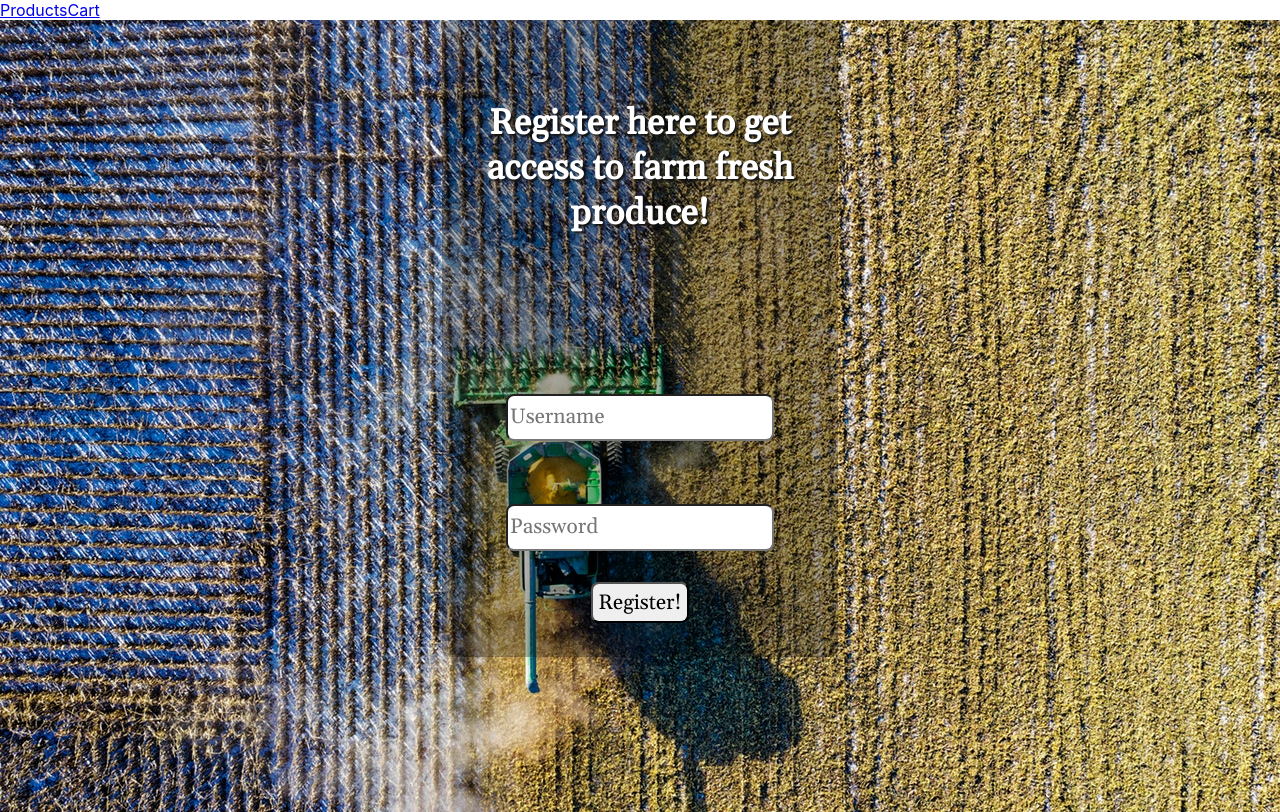
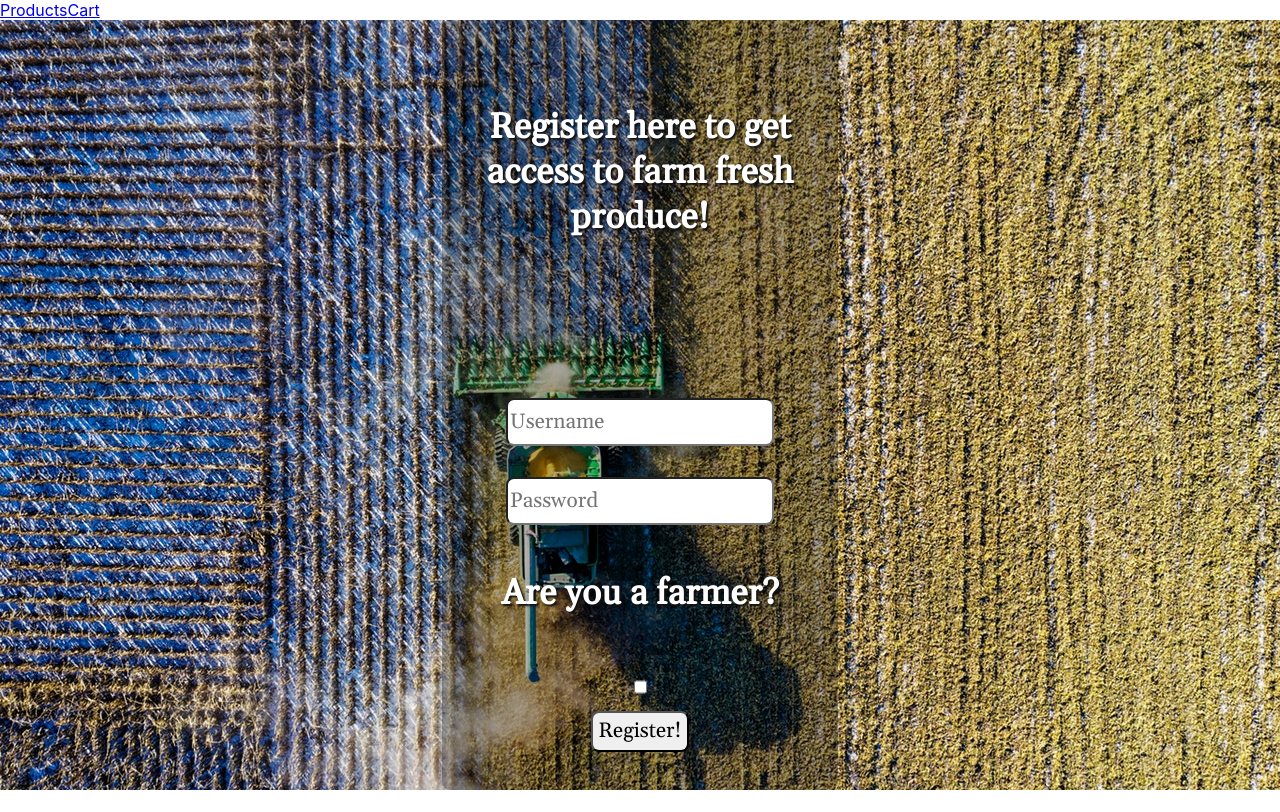
Before and after one commit to build-farm-fresh-produce/front-end, a React (Create React App) app in the folder farm-fresh/: page /register-user in a window 1280 px wide. Built offline with nearby package versions, Linux system fonts and the light colour scheme.

Commit message:
Began working on registering farmer.

```diff
--- a/farm-fresh/src/App.css
+++ b/farm-fresh/src/App.css
@@ -11,5 +11,5 @@
 .field {
   background: url('./img//milling.jpg')no-repeat center;
   background-size: cover;
-  height: 99vh;
+  height: 100%;
 }
--- a/farm-fresh/src/components/Login.jsx
+++ b/farm-fresh/src/components/Login.jsx
@@ -75,15 +75,17 @@ const Login = (props) => {
             console.log(res)
             console.log(res.data.token)
             props.history.push('/products');
+
+            })
+            .catch(err => {
+                console.log(err);
+            })
             setLoading({...loading,isLoading: true})
             setTimeout(()=> {
                 setLoading({...loading,isLoading: false})
             },2000)
             console.log(credentials)
-            })
-            .catch(err => {
-                console.log(err);
-            })
+
 
 
         }
@@ -145,7 +147,7 @@ const Login = (props) => {
                 <input
                 name='password'
                 value={credentials.password}
-                type="text"
+                type="password"
                 placeholder='Password'
                 onChange={handleChange}
                 onBlur = {validatePassword}/>
--- a/farm-fresh/src/components/Registration.jsx
+++ b/farm-fresh/src/components/Registration.jsx
@@ -12,7 +12,7 @@ color: white;
 text-shadow: 2px 2px 2px #111;
 width: 20em;
 border-radius: 8px;
-height: 35em;
+
 margin: 0 auto;
 padding: 3%;
 display: flex;
@@ -32,11 +32,14 @@ form {
     align-items: center;
     justify-content: center;
     input {
-        margin: 1.5em 0em;
+
         height: 2em;
         font-size: 1.3em;
         border-radius 8px;
         font-family: 'Gelasio', serif;
+    }
+    .userInput {
+        margin: 1.5em 0;
     }
 }
 button {
@@ -56,6 +59,7 @@ const Registration = (props) => {
     const [credentials, setCredentials] = useState({
         username: '',
         password: '',
+        ifFarmer: false,
 
     });
 
@@ -112,6 +116,11 @@ const Registration = (props) => {
 
     }
 
+    const handleCheck = (e) => {
+        setCredentials({...credentials,isFarmer: !credentials.isFarmer})
+        console.log(credentials)
+    }
+
     const validatePassword = (e) => {
 
         if(credentials.password === '') {
@@ -134,6 +143,7 @@ const Registration = (props) => {
             <form onSubmit={register}>
                 <input
                 name='username'
+                className='userInput'
                 value={credentials.username}
                 type="text"
                 placeholder='Username'
@@ -141,21 +151,22 @@ const Registration = (props) => {
                 onBlur ={validateUserName}/>
                 {validation.usernameVal ? <p>You need a username!</p> : '' }
 
-            {/* <input
-                name='email'
-                value={credentials.email}
-                type="text"
-                placeholder='Email'
-                onChange={handleChange}/> */}
 
                 <input
                 name='password'
                 value={credentials.password}
-                type="text"
+                type="password"
                 placeholder='Password'
                 onChange={handleChange}
                 onBlur ={validatePassword}/>
                 {validation.passwordVal ? <p>You need a password!</p> : '' }
+                <h4>Are you a farmer?</h4>
+                <input
+                name='isFarmer'
+                value={credentials.isFarmer}
+                type="checkbox"
+                onChange={handleCheck}/>
+                {credentials.isFarmer ? <h1>Farm Form will go here!</h1> : '' }
 
                 <button type='submit'>Register!</button>
             </form>
```
